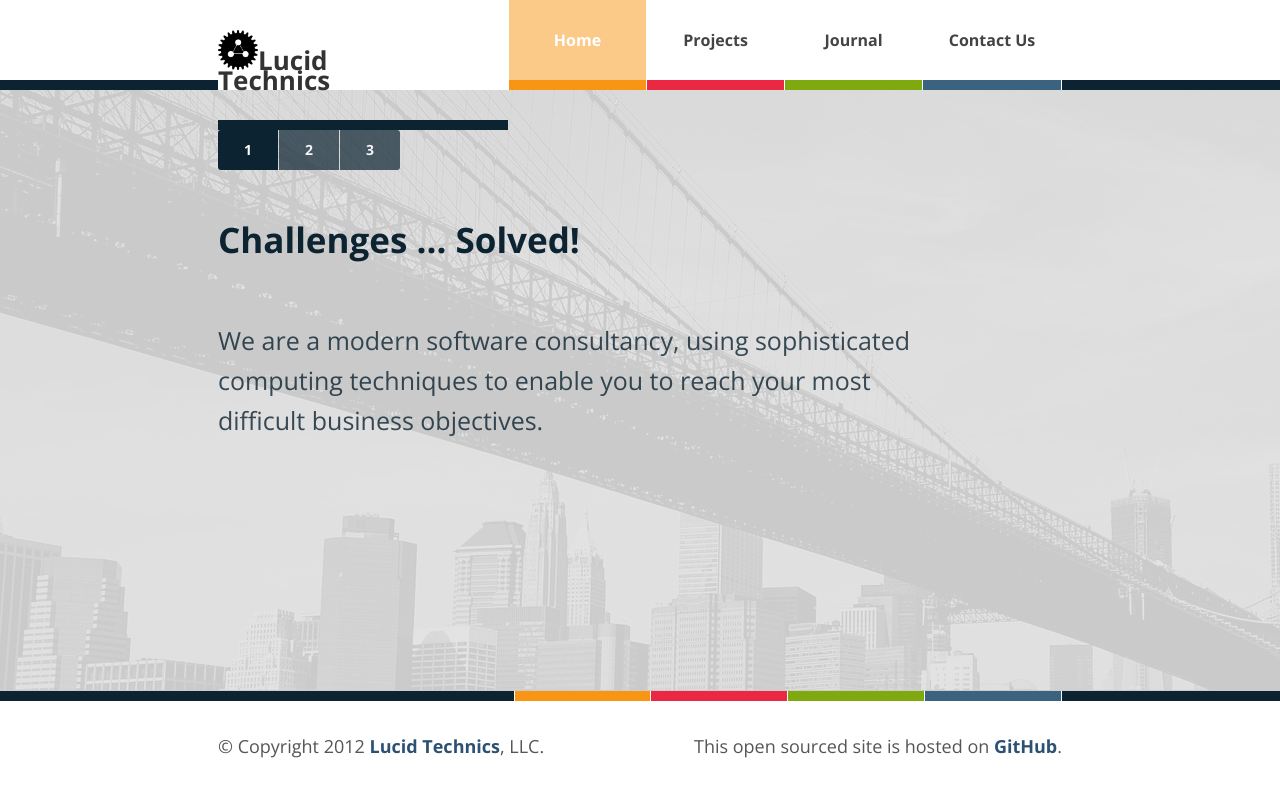
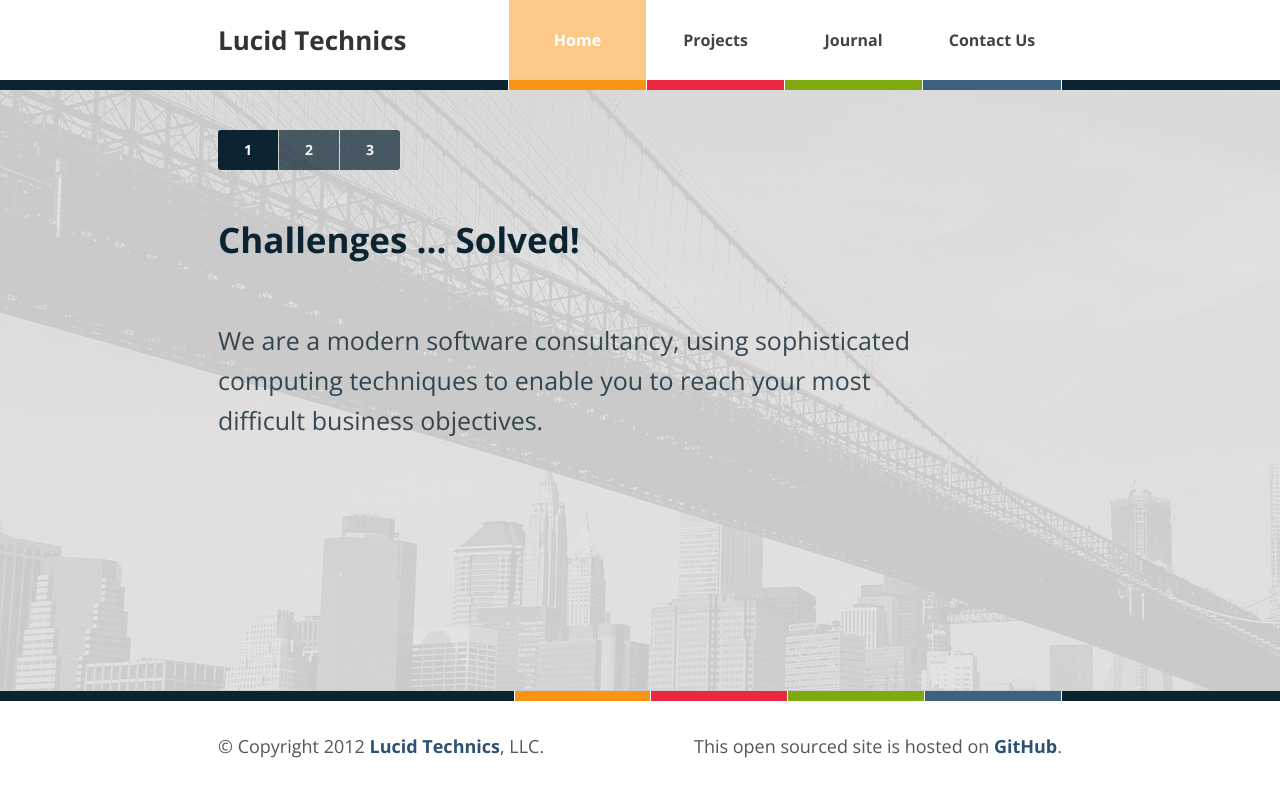
Before and after one commit to LucidTechnics/lucidtechnics.github.com, a Jekyll site: the page built from index.html, in a window 1280 px wide. Shown: the top 797 px of the page. Built offline with Jekyll 4.4.1, drawn with Linux system fonts in a browser that asks for light colours; nearby versions of some CDN libraries.

Commit message:
Updated _includes/menu.html

```diff
--- a/_includes/menu.html
+++ b/_includes/menu.html
@@ -1,6 +1,7 @@
 <div id="menu">
   <div class="inner">
-    <a class="title" href="/{{site.baseurl}}" class="title"><img id="lucidtechnicslogo" src="images/lucidtechnicslogo.png" title="Lucid Technics" alt="Lucid Technics" height="40" width="40"/>Lucid Technics</a>
+<!--    <a class="title" href="/{{site.baseurl}}" class="title"><img id="lucidtechnicslogo" src="images/lucidtechnicslogo.png" title="Lucid Technics" alt="Lucid Technics" height="40" width="40"/>Lucid Technics</a> -->
+    <a class="title" href="/{{site.baseurl}}" class="title">Lucid Technics</a>
     <a class="home{% if page.url == '/' %} active{% endif %}" href="/">Home</a>
     <a class="projects{% if page.url contains '/projects/' %} active{% endif %}" href="/projects/">Projects</a>
     <a class="articles{% if page.url contains '/articles/' %} active{% endif %}" href="/articles/">Journal</a>
```
